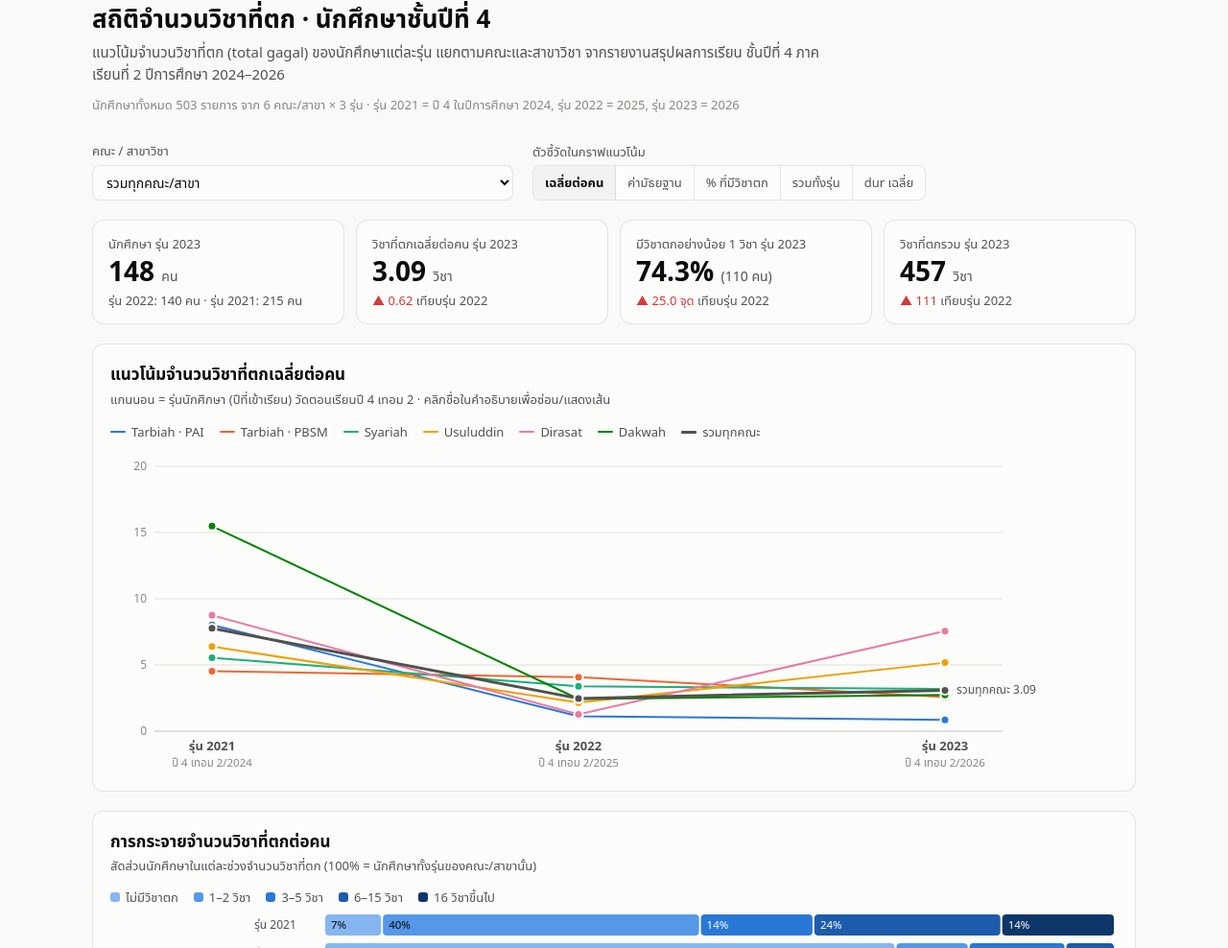
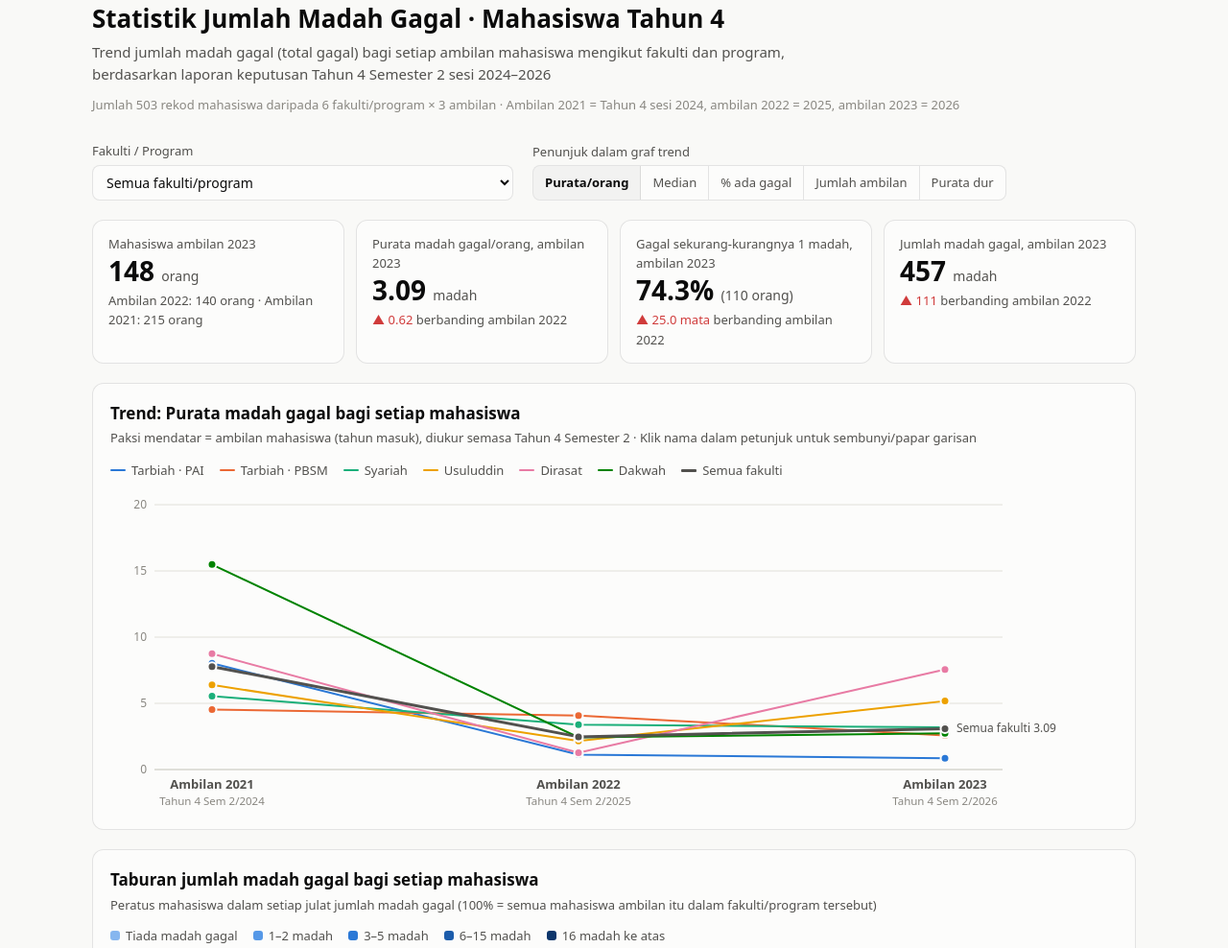
Before and after one commit to fauzanlaka/laporan-jumlah-madah-yang-gagal, a plain HTML site: page สถิติวิชาที่ตก_ปี4.html in a window 1280 px wide. Shown: the part 29-1017 px from the top of the page at 96% size. Drawn offline with Linux system fonts and the light colour scheme.

Commit message:
Translate statistics page labels to Malay
Co-Authored-By: Claude Opus 5.5 <noreply@anthropic.com>

```diff
--- a/สถิติวิชาที่ตก_ปี4.html
+++ b/สถิติวิชาที่ตก_ปี4.html
@@ -1,9 +1,9 @@
 <!doctype html>
-<html lang="th">
+<html lang="ms">
 <head>
 <meta charset="utf-8">
 <meta name="viewport" content="width=device-width, initial-scale=1">
-<title>สถิติวิชาที่ตก ปี 4</title>
+<title>Statistik Madah Gagal Tahun 4</title>
 <style>
 :root {
   color-scheme: light;
@@ -122,55 +122,55 @@ tr.grp td { border-top: 1px solid var(--axis); }
 <body>
 <div class="wrap">
   <header>
-    <h1>สถิติจำนวนวิชาที่ตก · นักศึกษาชั้นปีที่ 4</h1>
-    <p>แนวโน้มจำนวนวิชาที่ตก (total gagal) ของนักศึกษาแต่ละรุ่น แยกตามคณะและสาขาวิชา จากรายงานสรุปผลการเรียน ชั้นปีที่ 4 ภาคเรียนที่ 2 ปีการศึกษา 2024–2026</p>
+    <h1>Statistik Jumlah Madah Gagal · Mahasiswa Tahun 4</h1>
+    <p>Trend jumlah madah gagal (total gagal) bagi setiap ambilan mahasiswa mengikut fakulti dan program, berdasarkan laporan keputusan Tahun 4 Semester 2 sesi 2024–2026</p>
     <div class="meta" id="meta"></div>
   </header>
 
   <div class="controls">
-    <label class="ctl">คณะ / สาขาวิชา
+    <label class="ctl">Fakulti / Program
       <select id="facSel"></select>
     </label>
-    <div class="ctl">ตัวชี้วัดในกราฟแนวโน้ม
-      <div class="seg" id="metricSeg" role="group" aria-label="ตัวชี้วัด"></div>
+    <div class="ctl">Penunjuk dalam graf trend
+      <div class="seg" id="metricSeg" role="group" aria-label="Penunjuk"></div>
     </div>
   </div>
 
-  <section class="tiles" id="tiles" aria-label="ตัวเลขสรุป"></section>
+  <section class="tiles" id="tiles" aria-label="Ringkasan angka"></section>
 
   <section class="card">
-    <h2 id="trendTitle">แนวโน้มตามรุ่น</h2>
+    <h2 id="trendTitle">Trend mengikut ambilan</h2>
     <p class="sub" id="trendSub"></p>
     <div class="legend" id="trendLegend"></div>
     <div class="chart" id="trendChart"></div>
   </section>
 
   <section class="card">
-    <h2>การกระจายจำนวนวิชาที่ตกต่อคน</h2>
-    <p class="sub">สัดส่วนนักศึกษาในแต่ละช่วงจำนวนวิชาที่ตก (100% = นักศึกษาทั้งรุ่นของคณะ/สาขานั้น)</p>
+    <h2>Taburan jumlah madah gagal bagi setiap mahasiswa</h2>
+    <p class="sub">Peratus mahasiswa dalam setiap julat jumlah madah gagal (100% = semua mahasiswa ambilan itu dalam fakulti/program tersebut)</p>
     <div class="legend" id="distLegend"></div>
     <div class="chart" id="distChart"></div>
   </section>
 
   <section class="card">
-    <h2>ข้อสังเกต</h2>
+    <h2>Pemerhatian</h2>
     <ul class="findings" id="findings"></ul>
   </section>
 
   <section class="card">
-    <h2>ตารางสรุปตามคณะ/สาขาและรุ่น</h2>
-    <p class="sub">คลิกหัวตารางเพื่อเรียงลำดับ</p>
+    <h2>Jadual ringkasan mengikut fakulti/program dan ambilan</h2>
+    <p class="sub">Klik tajuk lajur untuk menyusun</p>
     <div class="tbl-wrap"><table id="sumTable"></table></div>
   </section>
 
   <section class="card">
-    <h2>รายชื่อนักศึกษาที่มีวิชาตกมากที่สุด</h2>
+    <h2>Senarai mahasiswa dengan madah gagal paling banyak</h2>
     <p class="sub" id="stuSub"></p>
     <div class="tbl-wrap"><table id="stuTable"></table></div>
     <button class="more" id="stuMore" type="button"></button>
   </section>
 
-  <p class="note">ที่มา: ไฟล์ PDF “ลาฟูรัน กสิมปุลัน ฮาซิล กลูต” จาก kisda.online/ScoreReport จำนวน 18 ไฟล์ (ชั้น 4 ห้อง 1 ของทุกคณะ/สาขา ภาคเรียน 2/2024, 2/2025, 2/2026) · พิมพ์เมื่อ 19/11/2026 · “วิชาที่ตก” = คอลัมน์ تيدق لولوس (total gagal) · “dur” = คอลัมน์ دور (total dur) ตามรายงาน · รุ่นระบุจากปีที่เข้าเรียนของนักศึกษาส่วนใหญ่ (สองหลักแรกของรหัสนักศึกษา)</p>
+  <p class="note">Sumber: 18 fail PDF “لافوران كسيمفولن حاصل كلوت” daripada kisda.online/ScoreReport (Kelas 4 Bilik 1 bagi semua fakulti/program, semester 2/2024, 2/2025, 2/2026) · dicetak 19/11/2026 · “Madah gagal” = lajur تيدق لولوس (total gagal) · “dur” = lajur دور (total dur) seperti dalam laporan · Ambilan ditentukan daripada tahun masuk kebanyakan mahasiswa (dua digit pertama nombor pokok)</p>
 </div>
 
 <div class="tip" id="tip" role="tooltip"></div>
@@ -186,25 +186,25 @@ const FACS = [
   { key: "Dirasat",      short: "Dirasat",        name: "Dirasat Islamiah wa al-arabiah", color: "--s5" },
   { key: "Dakwah",       short: "Dakwah",         name: "Dakwah (Pengurusan Dakwah)", color: "--s6" },
 ];
-const ALL = { key: "ALL", short: "รวมทุกคณะ", name: "รวมทุกคณะ/สาขา", color: "--all" };
+const ALL = { key: "ALL", short: "Semua fakulti", name: "Semua fakulti/program", color: "--all" };
 const FAC_BY = Object.fromEntries([...FACS, ALL].map(f => [f.key, f]));
 const YEARS = [2024, 2025, 2026];
 const COHORT = { 2024: 2021, 2025: 2022, 2026: 2023 };
-const yLabel = y => `รุ่น ${COHORT[y]}`;
-const ySub = y => `ปี 4 เทอม 2/${y}`;
+const yLabel = y => `Ambilan ${COHORT[y]}`;
+const ySub = y => `Tahun 4 Sem 2/${y}`;
 const BUCKETS = [
-  { lo: 0,  hi: 0,   label: "ไม่มีวิชาตก" },
-  { lo: 1,  hi: 2,   label: "1–2 วิชา" },
-  { lo: 3,  hi: 5,   label: "3–5 วิชา" },
-  { lo: 6,  hi: 15,  label: "6–15 วิชา" },
-  { lo: 16, hi: 1e9, label: "16 วิชาขึ้นไป" },
+  { lo: 0,  hi: 0,   label: "Tiada madah gagal" },
+  { lo: 1,  hi: 2,   label: "1–2 madah" },
+  { lo: 3,  hi: 5,   label: "3–5 madah" },
+  { lo: 6,  hi: 15,  label: "6–15 madah" },
+  { lo: 16, hi: 1e9, label: "16 madah ke atas" },
 ];
 const METRICS = [
-  { key: "avg",    label: "เฉลี่ยต่อคน", title: "จำนวนวิชาที่ตกเฉลี่ยต่อคน", unit: "วิชา/คน", fmt: v => v.toFixed(2) },
-  { key: "median", label: "ค่ามัธยฐาน", title: "ค่ามัธยฐานจำนวนวิชาที่ตกต่อคน", unit: "วิชา", fmt: v => (Math.round(v * 10) / 10).toString() },
-  { key: "pct",    label: "% ที่มีวิชาตก", title: "สัดส่วนนักศึกษาที่ตกอย่างน้อย 1 วิชา", unit: "%", fmt: v => v.toFixed(1) + "%" },
-  { key: "total",  label: "รวมทั้งรุ่น", title: "จำนวนวิชาที่ตกรวมทั้งรุ่น", unit: "วิชา", fmt: v => v.toLocaleString() },
-  { key: "durAvg", label: "dur เฉลี่ย", title: "dur (دور) เฉลี่ยต่อคน", unit: "ต่อคน", fmt: v => v.toFixed(2) },
+  { key: "avg",    label: "Purata/orang", title: "Purata madah gagal bagi setiap mahasiswa", unit: "madah/orang", fmt: v => v.toFixed(2) },
+  { key: "median", label: "Median", title: "Median madah gagal bagi setiap mahasiswa", unit: "madah", fmt: v => (Math.round(v * 10) / 10).toString() },
+  { key: "pct",    label: "% ada gagal", title: "Peratus mahasiswa yang gagal sekurang-kurangnya 1 madah", unit: "%", fmt: v => v.toFixed(1) + "%" },
+  { key: "total",  label: "Jumlah ambilan", title: "Jumlah madah gagal bagi seluruh ambilan", unit: "madah", fmt: v => v.toLocaleString() },
+  { key: "durAvg", label: "Purata dur", title: "Purata dur (دور) bagi setiap mahasiswa", unit: "seorang", fmt: v => v.toFixed(2) },
 ];
 
 const rows = RAW.map(([fac, year, id, gagal, dur]) => ({ fac, year, id, gagal, dur }));
@@ -294,16 +294,16 @@ function renderTiles() {
   const f = FAC_BY[state.fac], cur = S[f.key][2026], prev = S[f.key][2025];
   const delta = (a, b, fmt, unit) => {
     const d = a - b;
-    if (Math.abs(d) < 1e-9) return `เท่ากับรุ่น ${COHORT[2025]}`;
+    if (Math.abs(d) < 1e-9) return `Sama dengan ambilan ${COHORT[2025]}`;
     const cls = d > 0 ? "up-bad" : "down-good";
     const arrow = d > 0 ? "▲" : "▼";
-    return `<span class="${cls}">${arrow} ${fmt(Math.abs(d))}${unit}</span> เทียบรุ่น ${COHORT[2025]}`;
+    return `<span class="${cls}">${arrow} ${fmt(Math.abs(d))}${unit}</span> berbanding ambilan ${COHORT[2025]}`;
   };
   const tiles = [
-    { lbl: `นักศึกษา รุ่น ${COHORT[2026]}`, val: cur.n.toLocaleString(), unit: "คน", dlt: `รุ่น ${COHORT[2025]}: ${prev.n} คน · รุ่น ${COHORT[2024]}: ${S[f.key][2024].n} คน` },
-    { lbl: `วิชาที่ตกเฉลี่ยต่อคน รุ่น ${COHORT[2026]}`, val: cur.avg.toFixed(2), unit: "วิชา", dlt: delta(cur.avg, prev.avg, v => v.toFixed(2), "") },
-    { lbl: `มีวิชาตกอย่างน้อย 1 วิชา รุ่น ${COHORT[2026]}`, val: cur.pct.toFixed(1) + "%", unit: `(${cur.failN} คน)`, dlt: delta(cur.pct, prev.pct, v => v.toFixed(1), " จุด") },
-    { lbl: `วิชาที่ตกรวม รุ่น ${COHORT[2026]}`, val: cur.total.toLocaleString(), unit: "วิชา", dlt: delta(cur.total, prev.total, v => v.toLocaleString(), "") },
+    { lbl: `Mahasiswa ambilan ${COHORT[2026]}`, val: cur.n.toLocaleString(), unit: "orang", dlt: `Ambilan ${COHORT[2025]}: ${prev.n} orang · Ambilan ${COHORT[2024]}: ${S[f.key][2024].n} orang` },
+    { lbl: `Purata madah gagal/orang, ambilan ${COHORT[2026]}`, val: cur.avg.toFixed(2), unit: "madah", dlt: delta(cur.avg, prev.avg, v => v.toFixed(2), "") },
+    { lbl: `Gagal sekurang-kurangnya 1 madah, ambilan ${COHORT[2026]}`, val: cur.pct.toFixed(1) + "%", unit: `(${cur.failN} orang)`, dlt: delta(cur.pct, prev.pct, v => v.toFixed(1), " mata") },
+    { lbl: `Jumlah madah gagal, ambilan ${COHORT[2026]}`, val: cur.total.toLocaleString(), unit: "madah", dlt: delta(cur.total, prev.total, v => v.toLocaleString(), "") },
   ];
   $("tiles").innerHTML = tiles.map(t => `<div class="tile"><div class="lbl">${t.lbl}</div><div class="val">${t.val} <small>${t.unit}</small></div><div class="dlt">${t.dlt}</div></div>`).join("");
 }
@@ -312,8 +312,8 @@ function renderTiles() {
 function seriesList() { return [...FACS, ALL]; }
 function renderTrend() {
   const m = METRICS.find(x => x.key === state.metric);
-  $("trendTitle").textContent = `แนวโน้ม${m.title}`;
-  $("trendSub").textContent = `แกนนอน = รุ่นนักศึกษา (ปีที่เข้าเรียน) วัดตอนเรียนปี 4 เทอม 2 · คลิกชื่อในคำอธิบายเพื่อซ่อน/แสดงเส้น`;
+  $("trendTitle").textContent = `Trend: ${m.title}`;
+  $("trendSub").textContent = `Paksi mendatar = ambilan mahasiswa (tahun masuk), diukur semasa Tahun 4 Semester 2 · Klik nama dalam petunjuk untuk sembunyi/papar garisan`;
   const leg = $("trendLegend");
   leg.innerHTML = seriesList().map(f => `<button type="button" data-k="${f.key}" class="${state.hidden.has(f.key) ? "dim" : ""}" aria-pressed="${!state.hidden.has(f.key)}"><span class="key-line" style="background:var(${f.color});${f.key === "ALL" ? "height:3px" : ""}"></span>${f.short}</button>`).join("");
   leg.onclick = e => {
@@ -379,7 +379,7 @@ function renderTrend() {
     cross.setAttribute("x1", x(i)); cross.setAttribute("x2", x(i)); cross.setAttribute("visibility", "visible");
     const list = vis.map(f => ({ f, v: S[f.key][yr][m.key], n: S[f.key][yr].n })).sort((a, b) => b.v - a.v);
     showTip(`<div class="th">${yLabel(yr)} · ${ySub(yr)}</div><div style="color:var(--muted);margin-bottom:4px">${m.title}</div>` +
-      list.map(({ f, v, n }) => `<div class="row ${focus !== "ALL" && f.key !== focus && f.key !== "ALL" ? "dim" : ""}"><span class="key-line" style="background:var(${f.color})"></span>${f.short} <span style="color:var(--muted)">(${n} คน)</span><span class="n">${m.fmt(v)}</span></div>`).join(""), evt, host);
+      list.map(({ f, v, n }) => `<div class="row ${focus !== "ALL" && f.key !== focus && f.key !== "ALL" ? "dim" : ""}"><span class="key-line" style="background:var(${f.color})"></span>${f.short} <span style="color:var(--muted)">(${n} orang)</span><span class="n">${m.fmt(v)}</span></div>`).join(""), evt, host);
   };
   ov.addEventListener("pointermove", move);
   ov.addEventListener("pointerdown", move);
@@ -395,7 +395,7 @@ function renderDist() {
   const rowH = 22, gapRow = 8, gapGroup = 18, labW = narrow ? 0 : 150, yrW = 74;
   const groupH = f => (narrow ? 20 : 0) + YEARS.length * rowH + (YEARS.length - 1) * gapRow;
   const H = facs.reduce((s, f) => s + groupH(f) + gapGroup, 0) + 22;
-  const svg = el("svg", { viewBox: `0 0 ${W} ${H}`, role: "img", "aria-label": "การกระจายจำนวนวิชาที่ตก" }, host);
+  const svg = el("svg", { viewBox: `0 0 ${W} ${H}`, role: "img", "aria-label": "Taburan jumlah madah gagal" }, host);
   const x0 = labW + yrW, bw = W - x0 - 4;
   let cy = 0;
   for (const f of facs) {
@@ -403,7 +403,7 @@ function renderDist() {
     else { const t = el("text", { x: 0, y: cy + rowH * 1.5 + gapRow + 4, "font-size": 13, "font-weight": 600, fill: cssv("--ink") }, svg); t.textContent = f.short; }
     YEARS.forEach(yr => {
       const st = S[f.key][yr];
-      const yl = el("text", { x: labW, y: cy + rowH / 2 + 4, "font-size": 12, fill: cssv("--ink-2") }, svg); yl.textContent = `รุ่น ${COHORT[yr]}`;
+      const yl = el("text", { x: labW, y: cy + rowH / 2 + 4, "font-size": 12, fill: cssv("--ink-2") }, svg); yl.textContent = `Ambilan ${COHORT[yr]}`;
       let cx = x0; const usable = bw - 2 * (st.buckets.filter(c => c > 0).length - 1);
       st.buckets.forEach((c, i) => {
         if (!c) return;
@@ -413,8 +413,8 @@ function renderDist() {
         if (w > label.length * 7 + 12) {
           const t = el("text", { x: cx + 6, y: cy + rowH / 2 + 4, "font-size": 11.5, fill: cssv(`--b${i}-ink`), "pointer-events": "none" }, svg); t.textContent = label;
         }
-        const hit = evt => showTip(`<div class="th">${f.short} · รุ่น ${COHORT[yr]}</div><div style="color:var(--muted);margin-bottom:4px">${ySub(yr)} · ทั้งหมด ${st.n} คน</div>` +
-          BUCKETS.map((b, j) => `<div class="row ${j === i ? "" : "dim"}"><span class="key-sq" style="background:var(--b${j})"></span>${b.label}<span class="n">${st.buckets[j]} คน · ${(100 * st.buckets[j] / st.n).toFixed(1)}%</span></div>`).join(""), evt, host);
+        const hit = evt => showTip(`<div class="th">${f.short} · Ambilan ${COHORT[yr]}</div><div style="color:var(--muted);margin-bottom:4px">${ySub(yr)} · jumlah ${st.n} orang</div>` +
+          BUCKETS.map((b, j) => `<div class="row ${j === i ? "" : "dim"}"><span class="key-sq" style="background:var(--b${j})"></span>${b.label}<span class="n">${st.buckets[j]} orang · ${(100 * st.buckets[j] / st.n).toFixed(1)}%</span></div>`).join(""), evt, host);
         r.addEventListener("pointermove", hit); r.addEventListener("pointerdown", hit); r.addEventListener("pointerleave", hideTip);
         cx += w + 2;
       });
@@ -431,18 +431,18 @@ function renderDist() {
 function renderFindings() {
   const out = [];
   const a = S.ALL;
-  out.push(`ภาพรวมทุกคณะ: วิชาที่ตกเฉลี่ยต่อคน <b>${a[2024].avg.toFixed(2)}</b> (รุ่น 2021) → <b>${a[2025].avg.toFixed(2)}</b> (รุ่น 2022) → <b>${a[2026].avg.toFixed(2)}</b> (รุ่น 2023) · สัดส่วนผู้ที่มีวิชาตก ${a[2024].pct.toFixed(1)}% → ${a[2025].pct.toFixed(1)}% → ${a[2026].pct.toFixed(1)}%`);
+  out.push(`Keseluruhan semua fakulti: purata madah gagal/orang <b>${a[2024].avg.toFixed(2)}</b> (ambilan 2021) → <b>${a[2025].avg.toFixed(2)}</b> (ambilan 2022) → <b>${a[2026].avg.toFixed(2)}</b> (ambilan 2023) · peratus mahasiswa yang ada madah gagal ${a[2024].pct.toFixed(1)}% → ${a[2025].pct.toFixed(1)}% → ${a[2026].pct.toFixed(1)}%`);
   const ranked = FACS.map(f => ({ f, v: S[f.key][2026].avg })).sort((p, q) => q.v - p.v);
-  out.push(`รุ่น 2023 (ล่าสุด) ตกเฉลี่ยมากที่สุด: <b>${ranked[0].f.short}</b> ${ranked[0].v.toFixed(2)} วิชา/คน · น้อยที่สุด: <b>${ranked.at(-1).f.short}</b> ${ranked.at(-1).v.toFixed(2)} วิชา/คน`);
+  out.push(`Ambilan 2023 (terkini), purata gagal tertinggi: <b>${ranked[0].f.short}</b> ${ranked[0].v.toFixed(2)} madah/orang · terendah: <b>${ranked.at(-1).f.short}</b> ${ranked.at(-1).v.toFixed(2)} madah/orang`);
   const ch = FACS.map(f => ({ f, d: S[f.key][2026].avg - S[f.key][2025].avg })).sort((p, q) => q.d - p.d);
   const ups = ch.filter(c => c.d > 0.005);
-  if (ups.length) out.push(`เพิ่มขึ้นจากรุ่น 2022 → 2023: ${ups.map(c => `<b>${c.f.short}</b> (+${c.d.toFixed(2)})`).join(", ")}`);
+  if (ups.length) out.push(`Meningkat dari ambilan 2022 → 2023: ${ups.map(c => `<b>${c.f.short}</b> (+${c.d.toFixed(2)})`).join(", ")}`);
   const downs = ch.filter(c => c.d < -0.005).reverse();
-  if (downs.length) out.push(`ลดลงจากรุ่น 2022 → 2023: ${downs.map(c => `<b>${c.f.short}</b> (${c.d.toFixed(2)})`).join(", ")}`);
+  if (downs.length) out.push(`Menurun dari ambilan 2022 → 2023: ${downs.map(c => `<b>${c.f.short}</b> (${c.d.toFixed(2)})`).join(", ")}`);
   const pctUp = FACS.map(f => ({ f, d: S[f.key][2026].pct - S[f.key][2025].pct })).sort((p, q) => q.d - p.d)[0];
-  out.push(`สัดส่วนผู้ที่มีวิชาตกเพิ่มขึ้นมากที่สุดในรุ่น 2023: <b>${pctUp.f.short}</b> ${S[pctUp.f.key][2025].pct.toFixed(1)}% → ${S[pctUp.f.key][2026].pct.toFixed(1)}%`);
+  out.push(`Peratus mahasiswa yang ada madah gagal paling banyak meningkat pada ambilan 2023: <b>${pctUp.f.short}</b> ${S[pctUp.f.key][2025].pct.toFixed(1)}% → ${S[pctUp.f.key][2026].pct.toFixed(1)}%`);
   const heavy = y => rows.filter(r => r.year === y && r.gagal >= 16).length;
-  out.push(`นักศึกษาที่ตก 16 วิชาขึ้นไป: รุ่น 2021 ${heavy(2024)} คน · รุ่น 2022 ${heavy(2025)} คน · รุ่น 2023 ${heavy(2026)} คน — ค่าเฉลี่ยถูกดึงขึ้นโดยกลุ่มที่ตกจำนวนมาก ขณะที่ค่ามัธยฐานรวมทุกคณะคือ ${YEARS.map(y => `${a[y].median} (รุ่น ${COHORT[y]})`).join(", ")} วิชา`);
+  out.push(`Mahasiswa yang gagal 16 madah ke atas: ambilan 2021 ${heavy(2024)} orang · ambilan 2022 ${heavy(2025)} orang · ambilan 2023 ${heavy(2026)} orang — purata ditarik naik oleh kumpulan yang gagal banyak madah, manakala median keseluruhan ialah ${YEARS.map(y => `${a[y].median} (ambilan ${COHORT[y]})`).join(", ")} madah`);
   $("findings").innerHTML = out.map(s => `<li>${s}</li>`).join("");
 }
 
@@ -464,28 +464,28 @@ function renderSummary() {
   }
   data.forEach(d => d.order = d.fo * 10000 + d.y);
   const cols = [
-    { k: "order", t: "คณะ/สาขา", l: 1 }, { k: "y", t: "รุ่น (ปี 4 เทอม 2)", l: 1 }, { k: "n", t: "นักศึกษา" },
-    { k: "total", t: "วิชาตกรวม" }, { k: "avg", t: "เฉลี่ย/คน" }, { k: "median", t: "มัธยฐาน" },
-    { k: "pct", t: "% มีวิชาตก" }, { k: "max", t: "สูงสุด" }, { k: "durTotal", t: "dur รวม" }, { k: "durAvg", t: "dur เฉลี่ย" },
+    { k: "order", t: "Fakulti/Program", l: 1 }, { k: "y", t: "Ambilan (Tahun 4 Sem 2)", l: 1 }, { k: "n", t: "Mahasiswa" },
+    { k: "total", t: "Jumlah gagal" }, { k: "avg", t: "Purata/orang" }, { k: "median", t: "Median" },
+    { k: "pct", t: "% ada gagal" }, { k: "max", t: "Maksimum" }, { k: "durTotal", t: "Jumlah dur" }, { k: "durAvg", t: "Purata dur" },
   ];
   sortable($("sumTable"), cols, data, d => `<tr${d.f.key === "ALL" ? ' style="font-weight:600"' : ""}><td><span class="sw" style="background:var(${d.f.color})"></span>${d.fac}</td><td class="l">${COHORT[d.y]} <span style="color:var(--muted)">(${d.y})</span></td><td>${d.n}</td><td>${d.total.toLocaleString()}</td><td>${d.avg.toFixed(2)}</td><td>${d.median}</td><td>${d.pct.toFixed(1)}%</td><td>${d.max}</td><td>${d.durTotal.toLocaleString()}</td><td>${d.durAvg.toFixed(2)}</td></tr>`, { key: "order", dir: 1 });
 }
 function renderStudents() {
   const list = rows.filter(r => state.fac === "ALL" || r.fac === state.fac).map(r => ({ ...r, fs: FAC_BY[r.fac].short }));
   const withFail = list.filter(r => r.gagal > 0).length;
-  $("stuSub").textContent = `${FAC_BY[state.fac].name} · ${list.length} คน (มีวิชาตก ${withFail} คน) · แสดงเฉพาะรหัสนักศึกษา`;
+  $("stuSub").textContent = `${FAC_BY[state.fac].name} · ${list.length} orang (ada madah gagal: ${withFail} orang) · nombor pokok sahaja`;
   const limit = state.stuAll ? list.length : 25;
   const top = [...list].sort((a, b) => b.gagal - a.gagal || b.dur - a.dur).slice(0, limit);
-  const cols = [{ k: "id", t: "รหัสนักศึกษา", l: 1 }, { k: "fs", t: "คณะ/สาขา", l: 1 }, { k: "year", t: "รุ่น", l: 1 }, { k: "gagal", t: "วิชาที่ตก" }, { k: "dur", t: "dur" }];
+  const cols = [{ k: "id", t: "No. pokok", l: 1 }, { k: "fs", t: "Fakulti/Program", l: 1 }, { k: "year", t: "Ambilan", l: 1 }, { k: "gagal", t: "Madah gagal" }, { k: "dur", t: "dur" }];
   sortable($("stuTable"), cols, top, r => `<tr><td>${r.id}</td><td class="l"><span class="sw" style="background:var(${FAC_BY[r.fac].color})"></span>${r.fs}</td><td class="l">${COHORT[r.year]} <span style="color:var(--muted)">(${r.year})</span></td><td>${r.gagal}</td><td>${r.dur}</td></tr>`, { key: "gagal", dir: -1 });
   const btn = $("stuMore");
-  btn.textContent = state.stuAll ? "แสดงเฉพาะ 25 อันดับแรก" : `แสดงทั้งหมด ${list.length} คน`;
+  btn.textContent = state.stuAll ? "Papar 25 teratas sahaja" : `Papar semua ${list.length} orang`;
   btn.onclick = () => { state.stuAll = !state.stuAll; renderStudents(); };
 }
 
 function renderAll() { renderTiles(); renderTrend(); renderDist(); renderFindings(); renderSummary(); renderStudents(); }
 
-$("meta").textContent = `นักศึกษาทั้งหมด ${rows.length} รายการ จาก 6 คณะ/สาขา × 3 รุ่น · รุ่น 2021 = ปี 4 ในปีการศึกษา 2024, รุ่น 2022 = 2025, รุ่น 2023 = 2026`;
+$("meta").textContent = `Jumlah ${rows.length} rekod mahasiswa daripada 6 fakulti/program × 3 ambilan · Ambilan 2021 = Tahun 4 sesi 2024, ambilan 2022 = 2025, ambilan 2023 = 2026`;
 buildControls();
 renderAll();
 let rz, lastW = $("trendChart").clientWidth;
```
Also changed, not shown: index.html (+3 -3 lines).
